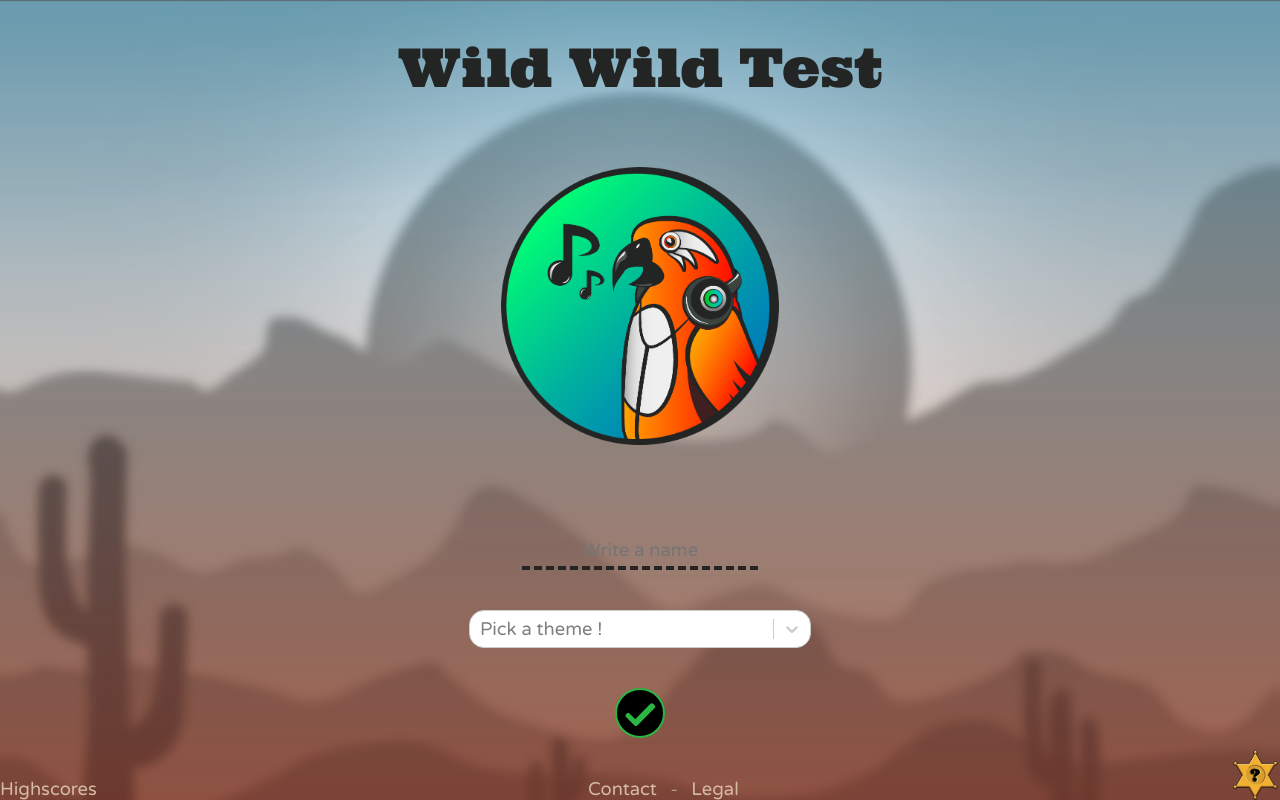
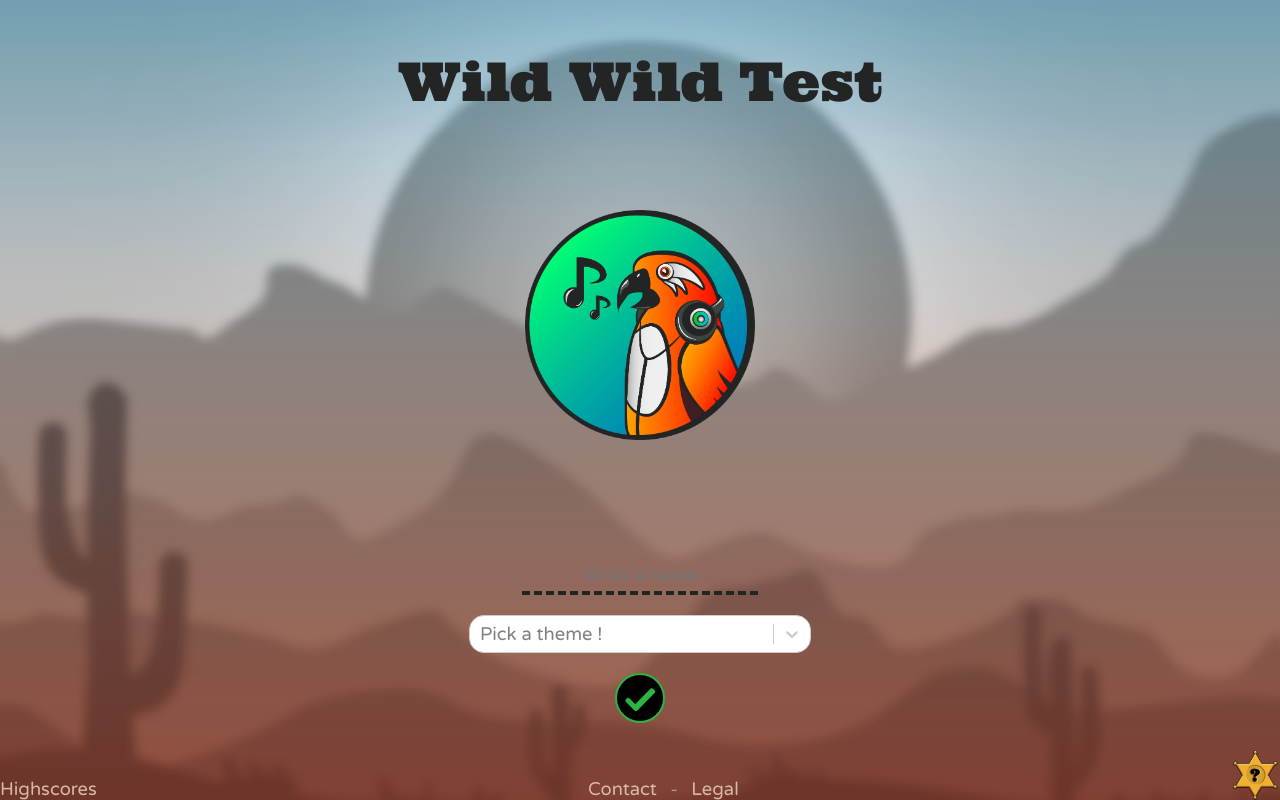
Before and after one commit to alexandre-peyrichout/Wild-Wild-Test-API-YouTube, a React (Create React App) app: page / in a window 1280 px wide. Built offline with nearby package versions, Linux system fonts and the light colour scheme.

Commit message:
fix resp home

```diff
--- a/src/components/Home.css
+++ b/src/components/Home.css
@@ -2,6 +2,7 @@
   background-image: url('../assets/img/bg_color.png');
   height: 100vh;
   background-size: cover;
+  background-position: center;
   margin: 0;
   padding: 0;
   display: flex;
@@ -16,9 +17,9 @@
 @media screen and (max-height: 500px) {
   .home {
     flex-wrap: wrap;
-    padding-bottom: 20px;
+    padding-bottom: 30px;
   }
   .home-nickname-play {
-    margin: auto auto 0px auto;
+    margin: auto auto 15vh auto;
   }
 }
--- a/src/components/Home/ChooseTheme.css
+++ b/src/components/Home/ChooseTheme.css
@@ -1,6 +1,5 @@
 .chooseTheme {
   max-width: calc(150px + 15vw);
-  padding-top: 20px;
   margin: auto;
   font-family: 'Varela Round', sans-serif;
   font-size: calc(1rem + 0.3vh);
--- a/src/components/Home/Logo.css
+++ b/src/components/Home/Logo.css
@@ -1,4 +1,4 @@
 #logo_parrot {
-  width: calc(150px + 10vw);
+  width: calc(150px + 10vh);
   /* margin: 20px auto 20px auto; */
 }
--- a/src/components/Home/PlayBtn.css
+++ b/src/components/Home/PlayBtn.css
@@ -4,9 +4,8 @@
   border-radius: 50%;
   border: 2px solid#2bb542;
   background: black;
-  margin-top: 100px;
   margin: auto;
-  margin-top: 40px;
+  margin-top: 20px;
 }
 
 .swal2-success-line-tip {
--- a/src/components/Home/Title.css
+++ b/src/components/Home/Title.css
@@ -2,5 +2,5 @@ h1 {
   font-family: 'Ultra', regular;
   color: #232524;
   font-size: calc(30px + (26 - 14) * ((100vw - 300px) / (800 - 300)));
-  font-weight: 150;
+  font-weight: 1;
 }
```
